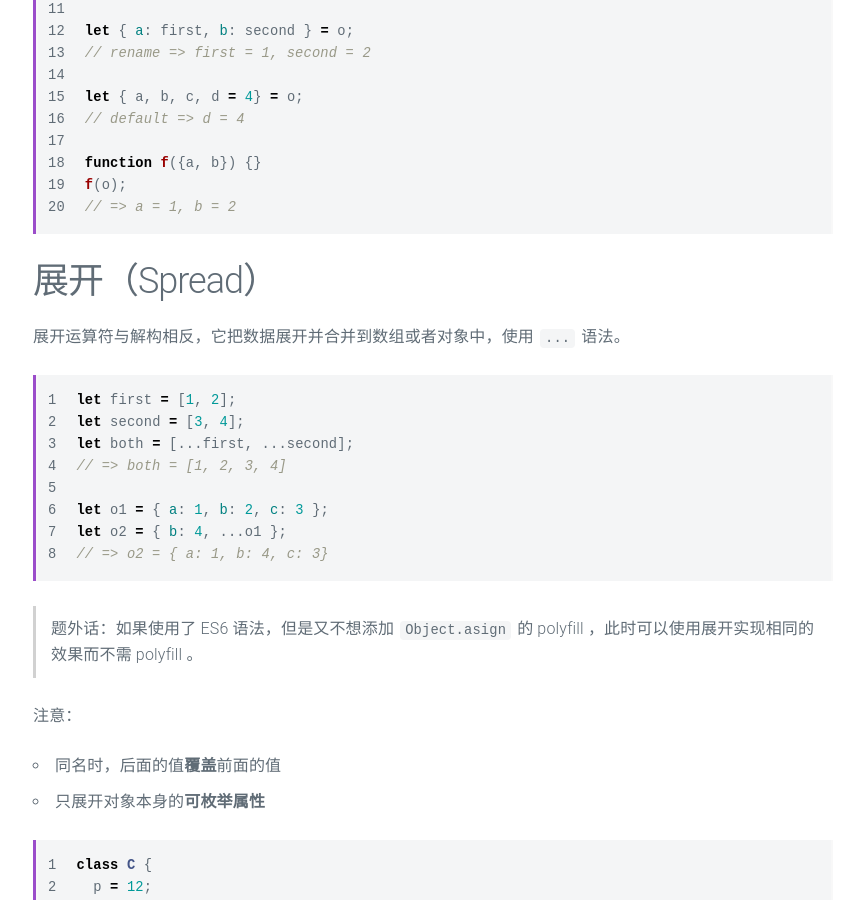
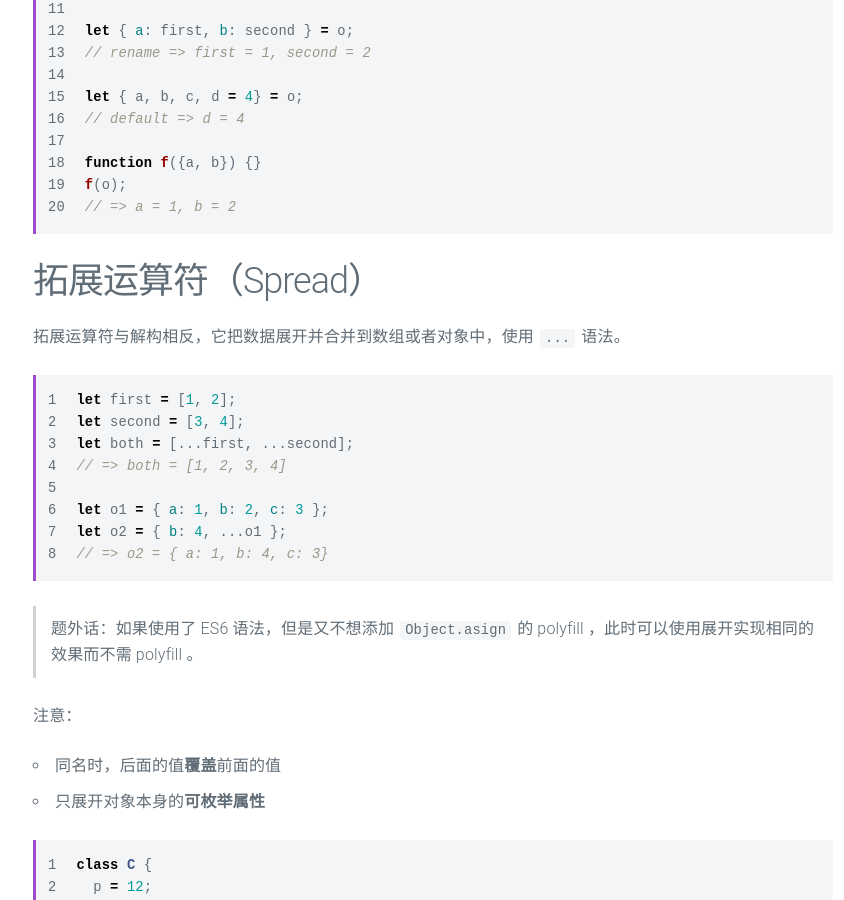
Before and after one commit to mmzhong/mmzhong.github.io, a Jekyll site: the page built from _posts/2017-12-17-ts-handbook-2-variable-declarations.md, in a window 1280 px wide and 900 px high, scrolled down 3366 px. Shown: the whole window, without its empty margins (207-1051 px from the left). Built offline with Jekyll 4.4.1, drawn with Linux system fonts in a browser that asks for light colours.

Commit message:
chore: rename

````diff
--- a/_posts/2017-12-17-ts-handbook-2-variable-declarations.md
+++ b/_posts/2017-12-17-ts-handbook-2-variable-declarations.md
@@ -140,9 +140,9 @@ f(o);
 // => a = 1, b = 2
 ```
 
-## 展开（Spread）
+## 拓展运算符（Spread）
 
-展开运算符与解构相反，它把数据展开并合并到数组或者对象中，使用 `...` 语法。
+拓展运算符与解构相反，它把数据展开并合并到数组或者对象中，使用 `...` 语法。
 
 ```ts
 let first = [1, 2];
````
